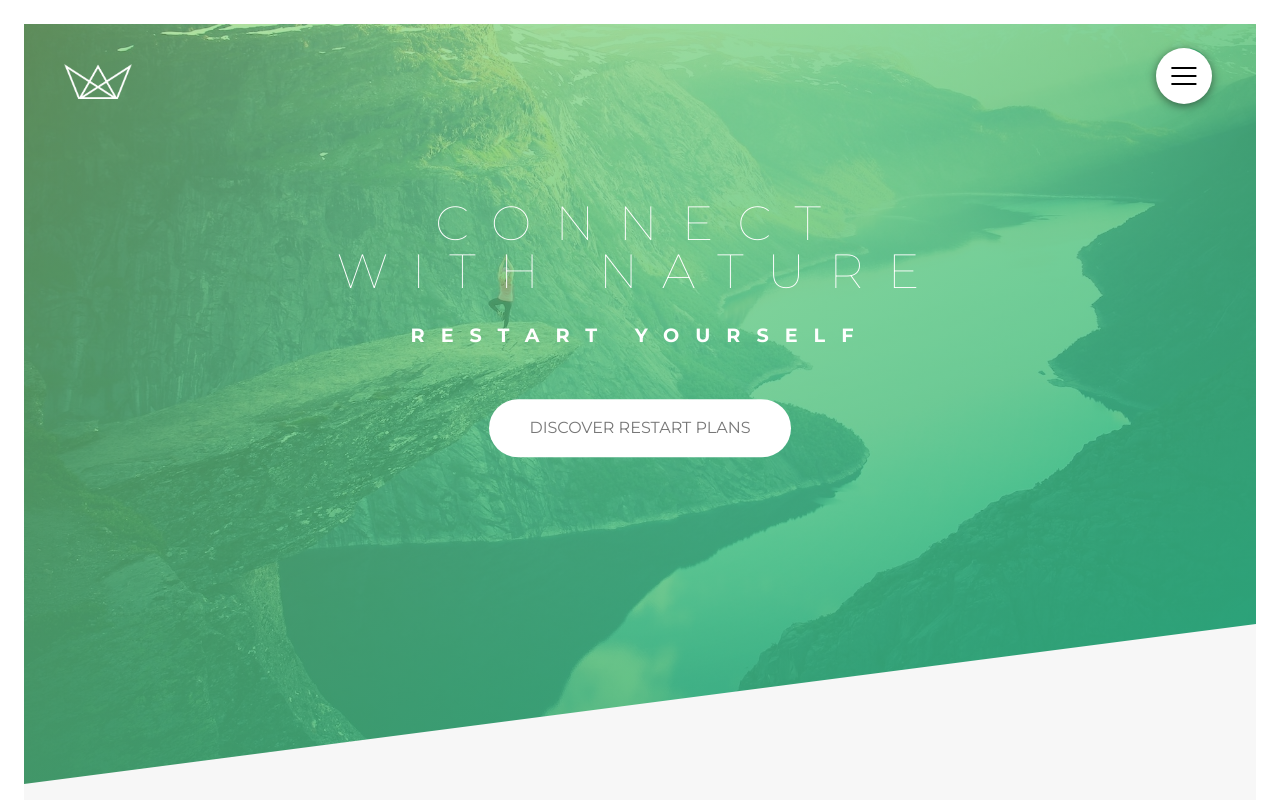
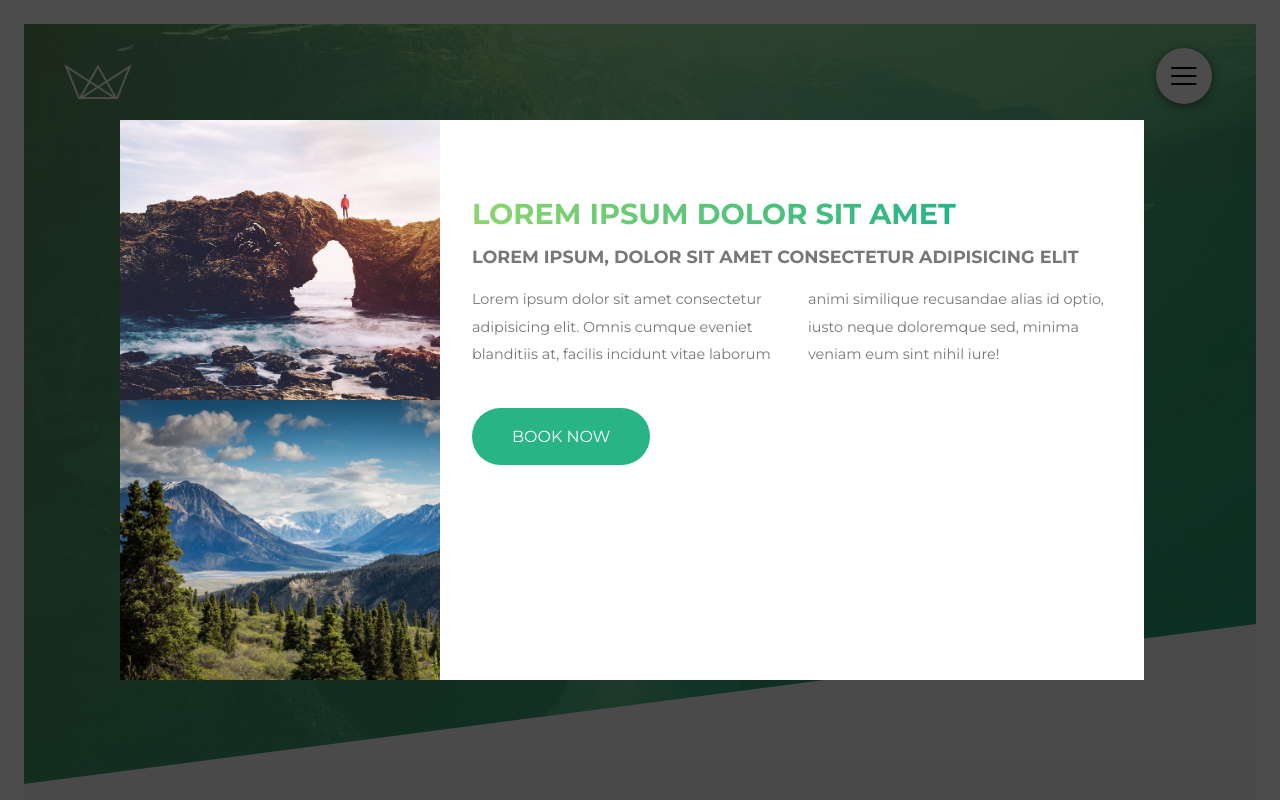
Before and after one commit to tangratannakra/Into-the-Wild, a website: page index.html in a window 1280 px wide. Shown: the top 800 px of the page. Drawn offline with Linux system fonts and the light colour scheme.

Commit message:
adding and styling popup

```diff
--- a/css/main.scss
+++ b/css/main.scss
@@ -11,6 +11,7 @@
 @import '../scss/layout/grid';
 @import '../scss/layout/footer';
 @import '../scss/layout/navigation';
+@import '../scss/layout/popup';
 
 @import '../scss/components/button';
 @import '../scss/components/image-gallery';
@@ -19,5 +20,6 @@
 @import '../scss/components/story';
 @import '../scss/components/bg-video';
 @import '../scss/components/form';
+@import '../scss/components/box';
 
 @import '../scss/pages/home';
--- a/index.html
+++ b/index.html
@@ -301,6 +301,21 @@
             </div>
         </div>
     </footer>
+    <div class="popup">
+        <div class="box">
+            <div class="col-1-3 box__images">
+                <div class="box__image box__image--first"></div>
+                <div class="box__image box__image--second"></div>
+            </div>
+            <div class="col-2-3 box__text" >
+                <h2 class="heading-secondary u-mb-1">Lorem ipsum dolor sit amet</h2>
+                <h3 class="heading-tertiary u-mb-1">Lorem ipsum, dolor sit amet consectetur adipisicing elit</h3>
+                <div class="box__text--columns u-mb-2"><p class="paragraph">Lorem ipsum dolor sit amet consectetur adipisicing elit. Omnis cumque eveniet blanditiis at, facilis incidunt vitae laborum animi similique recusandae alias id optio, iusto neque doloremque sed, minima veniam eum sint nihil iure!</p></div>
+
+                <a href="#" class="btn btn--green btn--animation">Book Now</a>
+            </div>
+        </div>
+    </div>
 </body>
 
 </html>
--- /dev/null
+++ b/scss/components/_box.scss
@@ -0,0 +1,38 @@
+.box{
+    top: 50%;
+    margin:0 auto;
+    margin:15vh;
+    background-color: white;
+    min-width: 500px;
+    max-width: 80%;
+    height: 70vh;
+
+    &__images {
+        height: 100%;
+    }
+
+    &__image{
+        background-color:red;
+        height: 50%;
+        width: 100%;
+        background-size: cover;
+
+        &--first{
+            background-image: url(../img/nat-5.jpg);
+        }
+
+        &--second{
+            background-image: url(../img/nat-6.jpg);
+        }
+
+    }
+
+    &__text{
+        padding:5rem $gutter-horizontal 5rem 0;
+        &--columns{
+            columns:2;
+            column-gap: $gutter-horizontal;
+            font-size:0.9rem;
+        }
+    }
+}
--- /dev/null
+++ b/scss/layout/_popup.scss
@@ -0,0 +1,9 @@
+.popup{
+    position: fixed;
+    top:0px;
+    left:0px;
+    width: 100%;
+    height: 100vh;
+    background-color: rgba(0,0,0,0.7);
+    z-index: 10000;
+}
```
Also changed, not shown: css/main.css, 1 other file.
